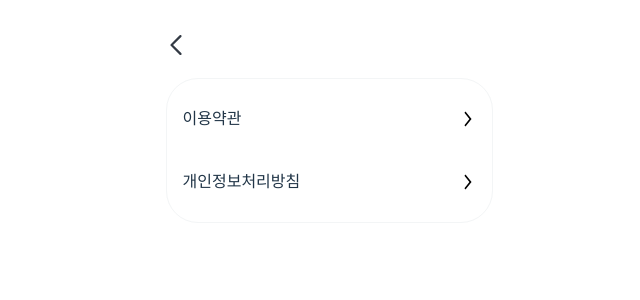
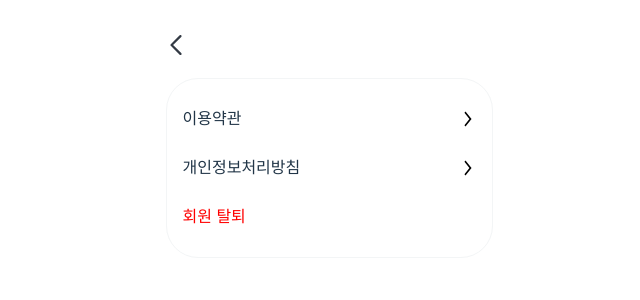
Before and after one commit to catturtle123/SMUSignalWeb, a React (Vite) app: page /settings in a window 1280 px wide. Shown: the top 300 px of the page, without its empty margins (311-951 px from the left). Built offline with nearby package versions, Linux system fonts and the light colour scheme; a web font is replaced by a local one.

Commit message:
feat: 설정 페이지에서 회원 탈퇴 버튼 추가 및 개인정보처리방침 링크 수정

```diff
--- a/src/pages/setting/SettingPage.tsx
+++ b/src/pages/setting/SettingPage.tsx
@@ -60,7 +60,7 @@ const SettingPage: React.FC = () => {
       </div>
 
       {/* 설정 메뉴 */}
-      <div className="w-[327px] h-[145px] flex flex-col justify-between border border-[#F3F5F6] rounded-[32px] p-4">
+      <div className="w-[327px] h-[180px] flex flex-col justify-between border border-[#F3F5F6] rounded-[32px] p-4">
         <div
           className="flex justify-between items-center py-3 cursor-pointer"
           onClick={() =>
@@ -75,12 +75,24 @@ const SettingPage: React.FC = () => {
         </div>
         <div
           className="flex justify-between items-center py-3 cursor-pointer"
-          onClick={handleDeleteUser}
+          onClick={() =>
+            window.open(
+              "https://makeus-challenge.notion.site/UMCignal-1bcb57f4596b8006b1a3c4cdf165d5e1"
+            )
+          }
         >
           <span className="text-base font-bold">
             개인정보처리방침
           </span>
           <img src={arrow} alt="이동하기" className="w-4 h-4" />
+        </div>
+        <div
+          className="flex justify-between items-center py-3 cursor-pointer"
+          onClick={handleDeleteUser}
+        >
+          <span className="text-base font-bold text-[red]">
+            회원 탈퇴
+          </span>
         </div>
       </div>
     </div>
```
